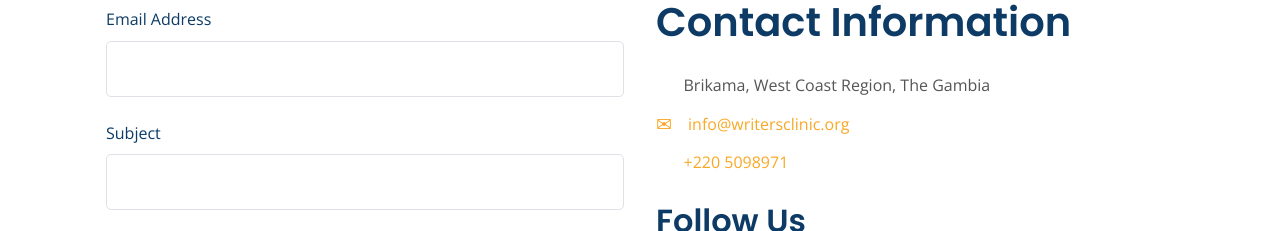
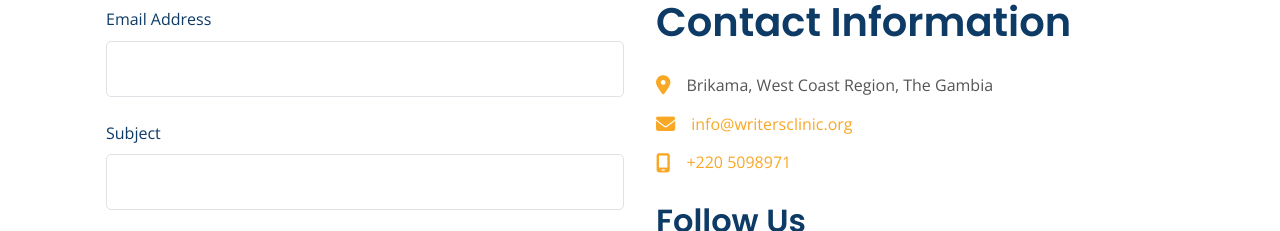
Before and after one commit to lexographixplus/writersclinicsite, a plain HTML site: page contact.html in a window 1280 px wide. Shown: the part 474-705 px from the top of the page. Drawn offline with nearby package versions, Linux system fonts and the light colour scheme.

Commit message:
added contact icons

```diff
--- a/contact.html
+++ b/contact.html
@@ -75,9 +75,9 @@
                 <div class="contact-info-column scroll-animate slide-in-right">
                     <h2>Contact Information</h2>
                     <div class="contact-info">
-                        <p><span class="icon"></span> Brikama, West Coast Region, The Gambia</p>
-                        <p><span class="icon">✉</span> <a href="mailto:info@writersclinicgambia.org">info@writersclinic.org</a></p>
-                        <p><span class="icon"></span> <a href="tel:+2201234567">+220 5098971 </a></p>
+                        <p><span class="icon"><i class="fa-solid fa-location-dot"></i></span> Brikama, West Coast Region, The Gambia</p>
+                        <p><span class="icon"><i class="fa-solid fa-envelope"></i></span> <a href="mailto:info@writersclinicgambia.org">info@writersclinic.org</a></p>
+                        <p><span class="icon"><i class="fa-solid fa-mobile-screen"></i></span> <a href="tel:+2201234567">+220 5098971 </a></p>
                     </div>
                     <h3 class="mt-2">Follow Us</h3>
                     <div class="social-media-links-contact">
```
